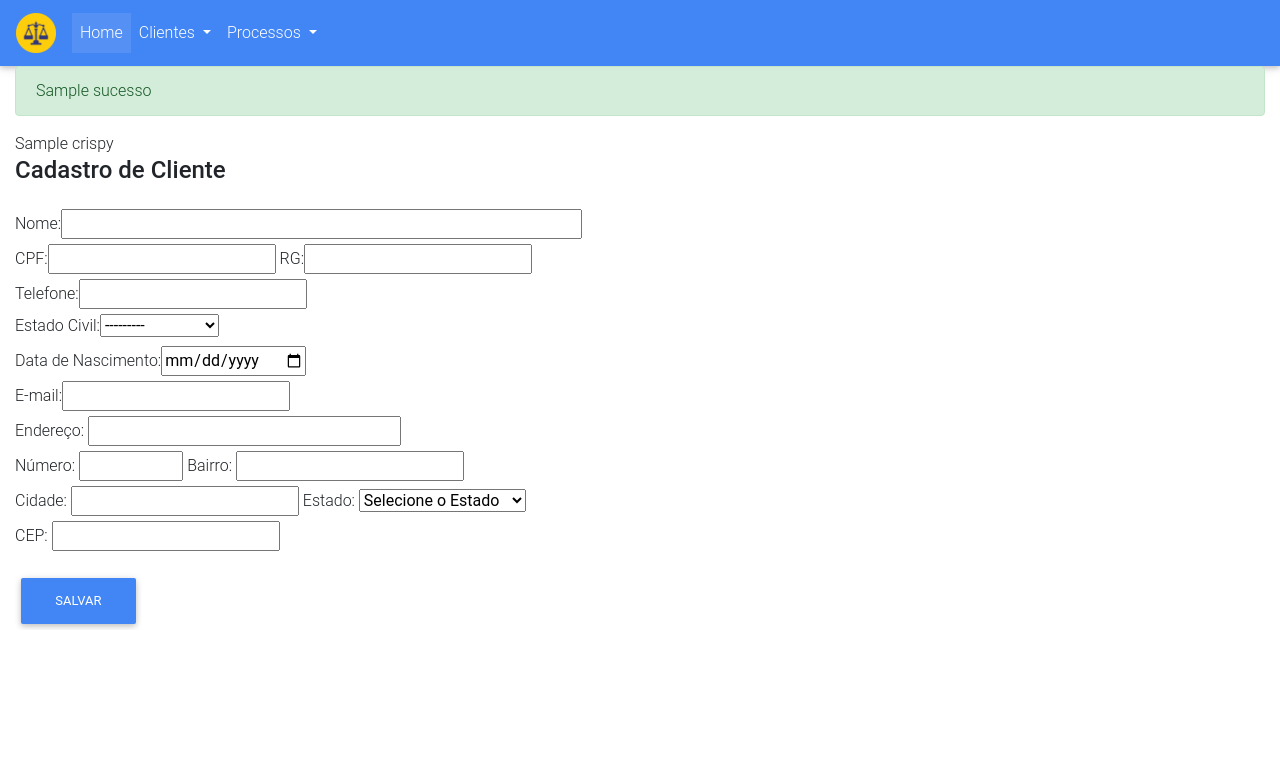
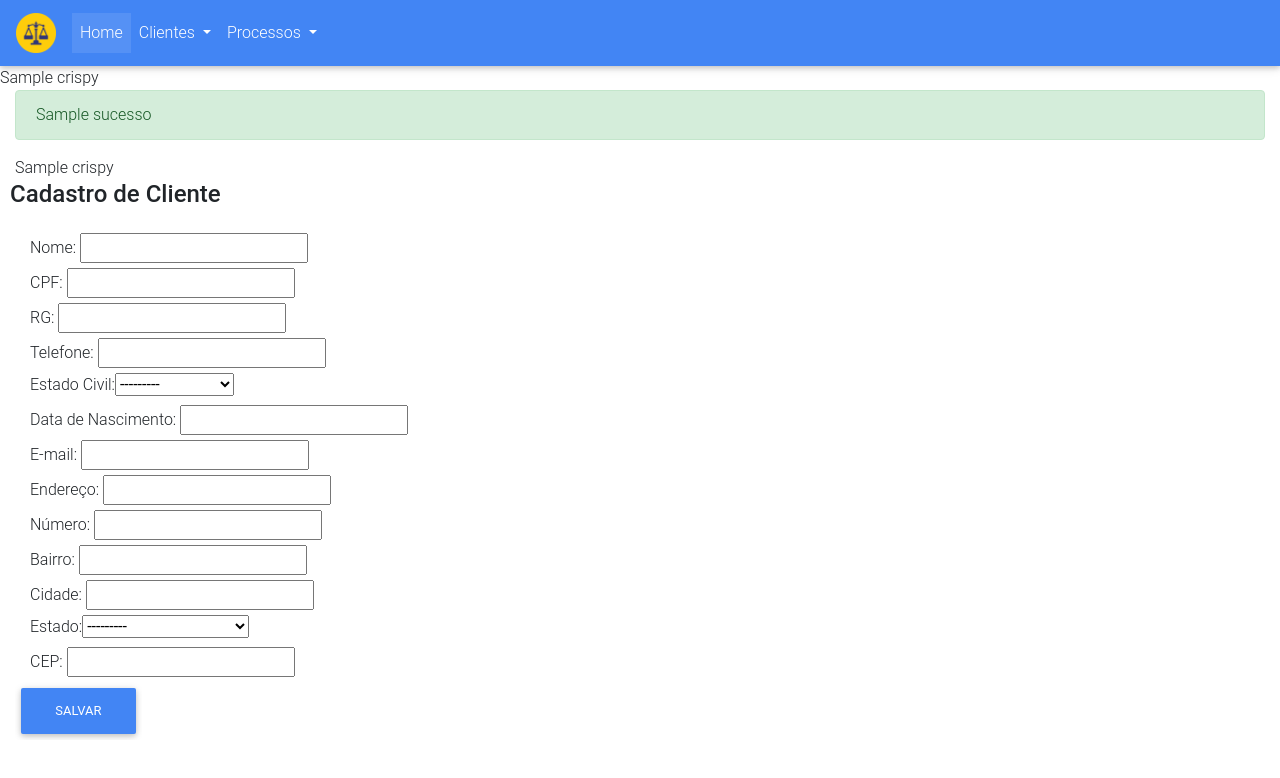
Before and after one commit to stoledo85/sistema_advocacia, a Django app: template clientes/templates/clientes/cliente.html in a window 1280 px wide. Shown: the top 778 px of the page. Run offline with Django 3.2, Linux system fonts and the light colour scheme; tables that the repository leaves empty hold one stand-in row (values such as "Sample post"); the template is opened without the code that fills it: values that come from a table or form of the project are taken from there, most other values are stand-ins (such as "Sample title", 1, 10 or a date in 2020); parts of the project's set-up code (start-up, migrations or seed data) failed here and were passed over; some libraries are stand-ins or nearby versions.

Commit message:
alternativa

```diff
--- a/clientes/forms.py
+++ b/clientes/forms.py
@@ -4,12 +4,11 @@
 from .models import Cliente
 
 
-class ClienteForm(forms.ModelForm):
+class CriarCliente(forms.ModelForm):
 
     class Meta:
         model = Cliente
-        fields = ["nome_cliente", "cpf", "rg", "estado_civil", "data_nascimento", "endereco",
-                  "nro_endereco", "bairro", "cidade", "estado", "cep", "email", "telefone"]
+        fields = '__all__'
 
 
 class BuscaClienteForm(forms.Form):
--- a/clientes/templates/clientes/cliente.html
+++ b/clientes/templates/clientes/cliente.html
@@ -1,6 +1,8 @@
 {% extends 'clientes/base.html' %}
 {% load crispy_forms_tags %}
+
 {% block conteudo %}
+{{crispy}}
 <div class="container-fluid">
         {% if erro %}
 			<div class="alert alert-danger">{{ erro }}</div>
@@ -9,64 +11,65 @@
 			<div class="alert alert-success">{{ sucesso }}</div>
 		{% endif %}
 
-    <form action="{% url 'clientes:cliente' %}" method="post">
+    <form action="{% url 'clientes:cliente' %}" method="post" enctype="multipart/form-data">
         {% csrf_token %}
-        {% comment %} {{form | crispy}} {% endcomment %}
         {{crispy}}
-        <div class="form-group">
+        <div class="form-row">
             <h5 class="h4 mb-4">
                 <strong>Cadastro de Cliente</strong>
             </h5>
-            <label for="id_cliente">Nome: </label><input id="id_cliente" class="col-5"type="text" name="nome_cliente" maxlength="100" required></br>
-            <label for="id_cliente">CPF: </label><input id="id_cliente" class="cpf" type="text" name="cpf" maxlength="15"  required>
-            <label for="id_cliente">RG: </label><input id="id_cliente" class="rg" type="text" name="rg" maxlength="10" required></br>
-            <label for="id_cliente">Telefone: </label><input id="id_cliente" class="telefone" type="text" name="telefone" maxlength="11" required></br>
-            <label for="id_cliente">Estado Civil: </label>{{form.estado_civil}}</br>
-            <label for="id_cliente">Data de Nascimento: </label><input id="id_cliente" class="date" type="date" name="data_nascimento" required></br>
-            <label for="id_cliente">E-mail: </label><input type="email" id="id_cliente" name="email"></br>
+        </div>
+        <div class="form-group col-md-6 mb-0">
+            <label for="id_cliente">Nome: </label>
+            <input id="id_cliente" type="text" name="nome_cliente" maxlength="100" required>
+        </div>
+        <div class="form-group col-md-6 mb-0">
+            <label for="id_cliente">CPF: </label>
+            <input id="id_cliente" class="cpf" type="text" name="cpf" maxlength="14" required>
+        </div>
+        <div class="form-group col-md-6 mb-0">
+            <label for="id_cliente">RG: </label>
+            <input id="id_cliente" class="rg" type="text" name="rg" maxlength="8" required>
+        </div>
+        <div class="form-group col-md-6 mb-0">
+            <label for="id_cliente">Telefone: </label>
+            <input id="id_cliente" class="telefone" type="text" name="telefone" maxlength="11" required>
+        </div>
+        <div class="form-group col-md-6 mb-0">
+            <label for="id_cliente">Estado Civil: </label>{{form.estado_civil}}
+        </div>
+        <div class="form-group col-md-6 mb-0">
+            <label for="id_cliente">Data de Nascimento: </label>
+            <input id="id_cliente" class="date" type="text" name="data_nascimento" required>
+        </div>
+        <div class="form-group col-md-6 mb-0">
+            <label for="id_cliente">E-mail: </label>
+            <input type="email" id="id_cliente" name="email">
+        </div>
+        <div class="form-group col-md-6 mb-0">
             <label for="id_cliente">Endereço: </label>
-            <input id="id_cliente" class="col-3" type="text" name="endereco" maxlength="100" required></br>
+            <input id="id_cliente" type="text" name="endereco" maxlength="100" required>
+        </div>
+        <div class="form-group col-md-6 mb-0">
             <label for="id_cliente">Número: </label>
-            <input id="id_cliente" class="col-1" type="text" name="nro_endereco" >
+            <input id="id_cliente" type="text" name="nro_endereco" >
+        </div>
+        <div class="form-group col-md-6 mb-0">
             <label for="id_cliente">Bairro: </label>
-            <input id="id_cliente" type="text" name="bairro_endereco" ></br>
+            <input id="id_cliente" type="text" name="bairro_endereco" >
+        </div>
+        <div class="form-group col-md-6 mb-0">
             <label for="id_cliente">Cidade: </label>
             <input id="id_cliente" type="text" name="cidade_endereco" maxlength="45" required>
-            <label for="id_cliente">Estado: </label>
-            <select id="id_cliente" name="estado">
-                <option>Selecione o Estado</option>
-                <option value="AC">Acre</option>
-                <option value="AL">Alagoas</option>
-                <option value="AP">Amapá</option>
-                <option value="AM">Amazonas</option>
-                <option value="BA">Bahia</option>
-                <option value="CE">Ceará</option>
-                <option value="DF">Distrito Federal</option>
-                <option value="ES">Espírito Santo</option>
-                <option value="GO">Goiás</option>
-                <option value="MA">Maranhão</option>
-                <option value="MT">Mato Grosso</option>
-                <option value="MS">Mato Grosso do Sul</option>
-                <option value="MG">Minas Gerais</option>
-                <option value="PA">Pará</option>
-                <option value="PB">Paraíba</option>
-                <option value="PR">Paraná</option>
-                <option value="PE">Pernanbuco</option>
-                <option value="PI">Piauí</option>
-                <option value="RJ">Rio de Janeiro</option>
-                <option value="RN">Rio Grande do Norte</option>
-                <option value="RS">Rio Grande do Sul</option>
-                <option value="RO">Rondônia</option>
-                <option value="RR">Roraima</option>
-                <option value="SC">Santa Catarina</option>
-                <option value="SP">São Paulo</option>
-                <option value="SE">Sergipe</option>
-                <option value="TO">Tocantins</option>
-            </select></br>
+        </div>
+        <div class="form-group col-md-6 mb-0">
+            <label for="id_cliente">Estado: </label>{{form.estado}}
+        </div>
+        <div class="form-group col-md-6 mb-0">
             <label for="id_cliente">CEP:</label>
-            <input id="id_cliente" type="text" class="cep" data-mask="00000-000" name="cep" maxlength="9" required></br>
+            <input id="id_cliente" type="text" class="cep" data-mask="00000-000" name="cep" maxlength="9" required>
         </div>
             <input type="submit" class="btn btn-primary" value="Salvar"/>
-        </form>
+    </form>
 </div>
 {% endblock conteudo %}
--- a/clientes/templates/clientes/editarCliente.html
+++ b/clientes/templates/clientes/editarCliente.html
@@ -8,7 +8,7 @@
 			<div class="alert alert-success">{{ sucesso }}</div>
 		{% endif %}
 
-    <form action="{% url 'clientes:cliente' %}" method="post">
+    <form action="{% url 'clientes:editarcliente/<int:id>' %}" method="post">
         {% csrf_token %}
         {{form.as_p | crispy}}
         <input type="submit" class="btn btn-primary" value="Salvar"/>
--- a/clientes/templates/clientes/listaClientes.html
+++ b/clientes/templates/clientes/listaClientes.html
@@ -2,7 +2,7 @@
 {% load crispy_forms_tags %}
 {% block conteudo %}
     <div class="table-responsive table-hover text-nowrap">
-        <form action="" method="post" class="form form-inline">
+        <form action="" method="post" enctype="multipart/form-data" class="form form-inline">
 			{% csrf_token %}
 			{{ form | crispy }}
 			<input type="submit" class="btn btn-info" value="Pesquisar" />
@@ -21,7 +21,7 @@
             <tr scope="row">
                 <td>{{Cliente.nome_cliente}}</td>
                 <td>{{Cliente.cpf}}</td>
-                <td><a href="editar/{{cliente.id}}" class="btn btn-warning btn-sm" id = '{{Cliente.id}}'>editar</a><a href="#" class="btn btn-danger btn-sm">excluir</a></td>
+                <td><a href="editar/{{cliente.id}}" class="btn btn-warning btn-sm" id = '{{Cliente.id}}'>editar</a><a href="delete/{{Cliente.id}}" class="btn btn-danger btn-sm" id = '{{Cliente.id}}'>excluir</a></td>
             </tr>
         </tbody>
         {% endfor %}
--- a/clientes/urls.py
+++ b/clientes/urls.py
@@ -9,5 +9,6 @@
     path("", views.index, name="index"),
     path("cliente/", views.clienteView, name="cliente"),
     path('listacliente/', views.listagemCliente, name="listacliente"),
-    path('editarcliente/<int:id>', views.editarCliente,name="editarCliente"),
+    path('editar/<int:cliente_id>', views.updateCliente),
+    path('deletar/<int:cliente_id>', views.deleteCliente),
 ]
--- a/requirements.txt
+++ b/requirements.txt
@@ -1,2 +1,2 @@
-django ~= 3.0.4
+django ~= 3.1.1
 django-crispy
```
Also changed, not shown: clientes/views.py (+24 -29 lines), advocacia.sqlite3.
